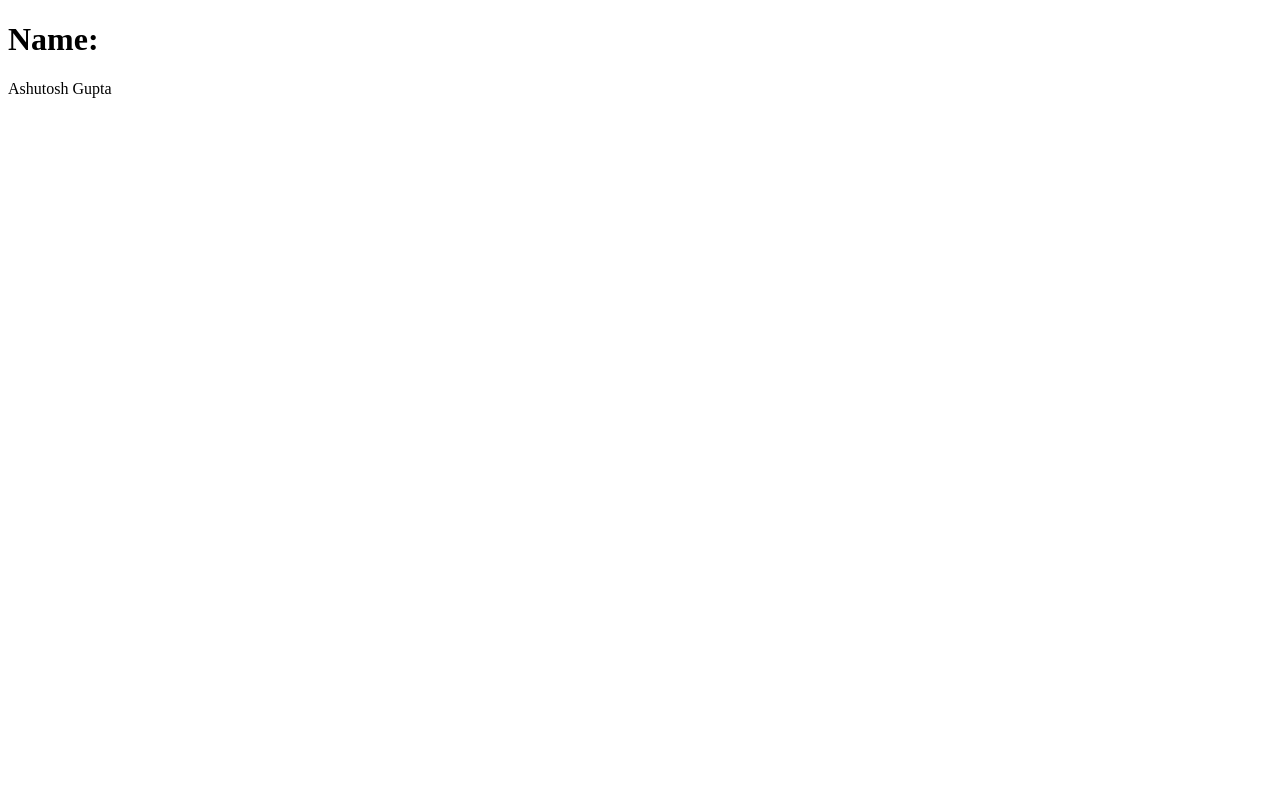
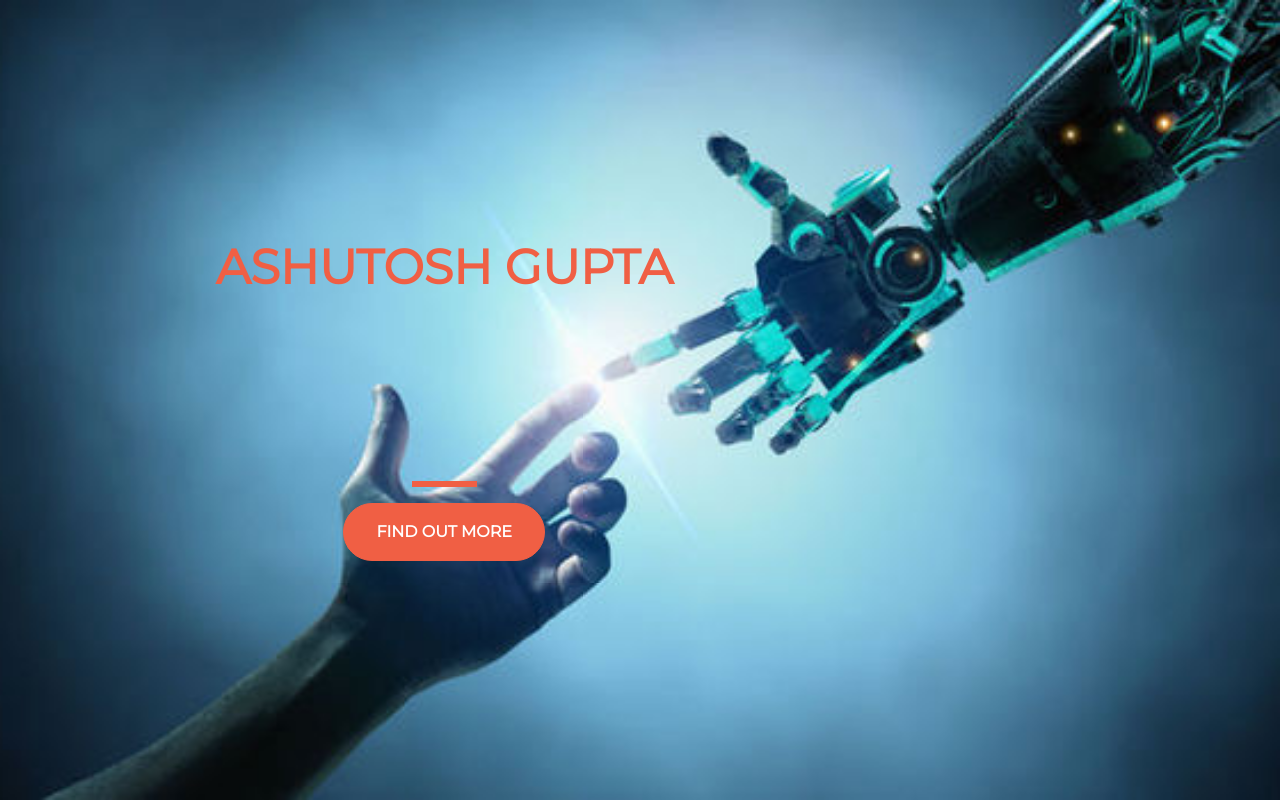
Before and after one commit to ashutoshgupta11a/ashutoshgupta11a.github.io, a plain HTML site: page index.html in a window 1280 px wide. Drawn offline with nearby package versions, Linux system fonts and the light colour scheme.

Commit message:
uploading website

```diff
--- a/index.html
+++ b/index.html
@@ -1,7 +1,28 @@
 <!DOCTYPE html>
 <html>
+<head>
+	<title>Startup</title>
+	<!-- Required meta tags -->
+    <meta charset="utf-8">
+    <meta name="viewport" content="width=device-width, initial-scale=1, shrink-to-fit=no">
+	<link rel="stylesheet" href="https://fonts.googleapis.com/css?family=Montserrat" >
+	<link rel="stylesheet" href="https://stackpath.bootstrapcdn.com/bootstrap/4.4.1/css/bootstrap.min.css" integrity="sha384-Vkoo8x4CGsO3+Hhxv8T/Q5PaXtkKtu6ug5TOeNV6gBiFeWPGFN9MuhOf23Q9Ifjh" crossorigin="anonymous">
+	<link rel="stylesheet" href="style.css">
+</head>
 <body>
-<h1>Name:</h1>
-<p>Ashutosh Gupta</p>
+	<div class="container d-flex align-items-center h-100">
+		<div class="row">
+			<header class="text-center col-12">
+				<h1 class="text-uppercase"><strong>Ashutosh Gupta</strong></h1>
+			</header>
+			<div class="buffer col-12"></div>
+			<section class="text-center col-12">
+				<hr>
+				<a href="https://mailchi.mp/0b14c3f6357f/firstwebsite" >
+					<button class="btn btn-info btn-xl">Find out more</button>
+				</a>
+			</section>
+		</div>
+	</div>
 </body>
 </html>
--- /dev/null
+++ b/style.css
@@ -0,0 +1,42 @@
+body,
+html {
+	width: 100%;
+	height: 100%;
+	font-family: 'Montserrat', sans-serif;
+	background: url(automation.jpg) no-repeat center center fixed;
+	  -webkit-background-size: cover;
+	  -moz-background-size: cover;
+	  -o-background-size: cover;
+	  background-size: cover;
+}
+
+hr {
+	border-color: #F05F44;
+	border-width: 6px;
+	max-width: 65px;
+}
+
+h1{
+	font-size:3rem;
+	color: #F05F44;
+}
+
+.buffer{
+	height: 10rem;
+}
+
+.btn {
+	font-weight: 700;
+	border-radius: 300px;
+	text-transform: uppercase;
+}
+
+.btn-info {
+	background-color: #F05F44;
+	border-color: #F05F44;
+}
+
+
+.btn-xl {
+	padding: 1rem 2rem;
+}
```
Also changed, not shown: automation.jpg (added).
